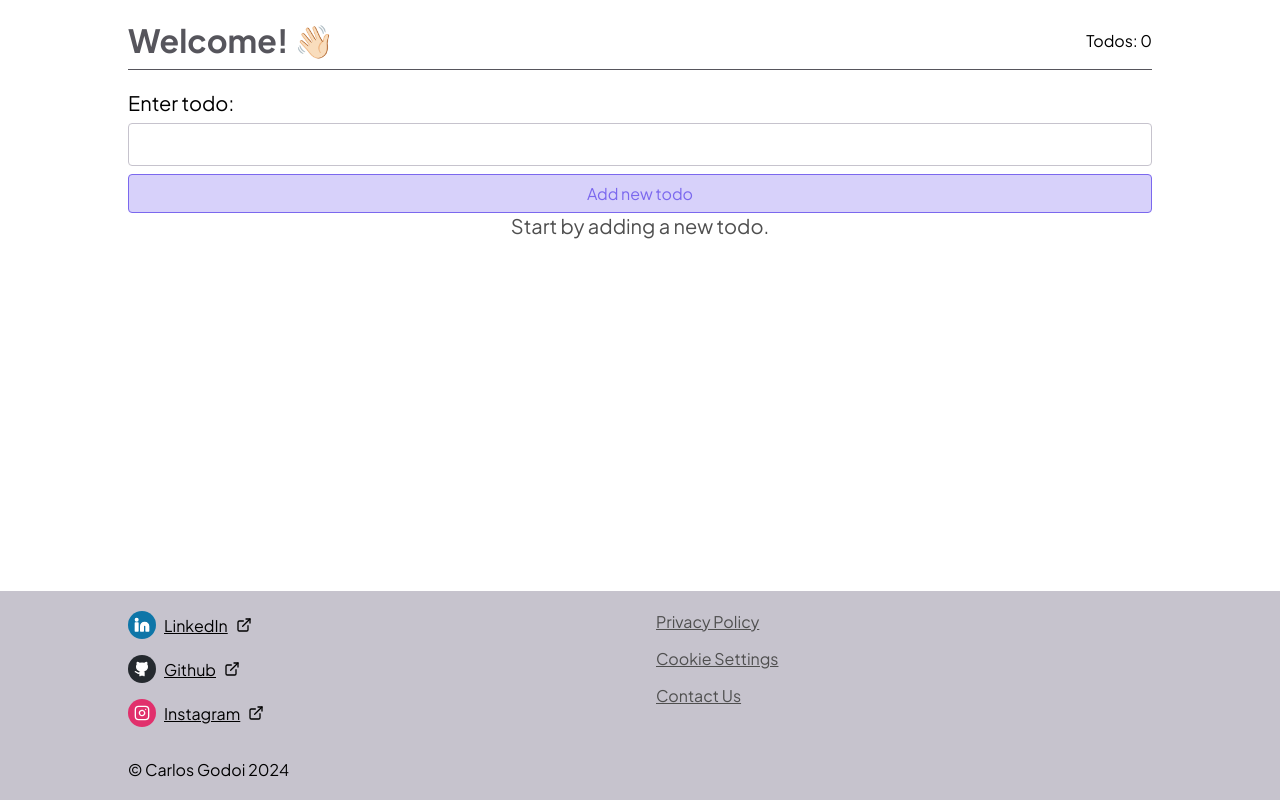
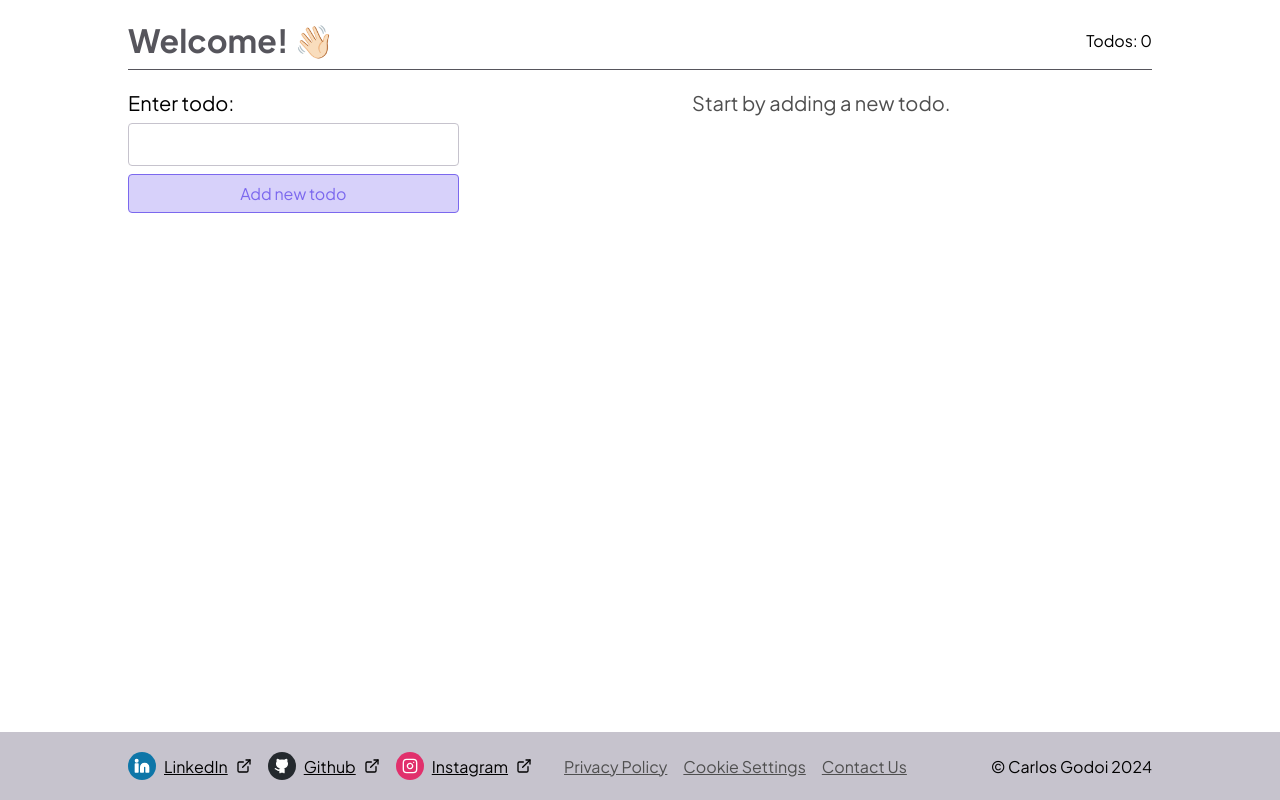
Before and after one commit to ceduardogodoi/arke, a React (Vite) app: page / in a window 1280 px wide. Built offline with nearby package versions, Linux system fonts and the light colour scheme.

Commit message:
feat: desktop large styles

```diff
--- a/src/components/organisms/footer/styles.css
+++ b/src/components/organisms/footer/styles.css
@@ -15,13 +15,20 @@
   .page-footer__content {
     display: grid;
     grid-template-columns: repeat(2, 1fr);
-    max-width: 1024px;
   }
 }
 
 @media screen and (min-width: 1280px) {
   .page-footer__content {
+    display: flex;
+    flex-direction: row;
     max-width: 1024px;
+  }
+}
+
+@media screen and (min-width: 1920px) {
+  .page-footer__content {
+    max-width: 1280px;
   }
 }
 
@@ -30,6 +37,15 @@
   display: flex;
   flex-direction: column;
   gap: 16px;
+  height: 100%;
+}
+
+@media screen and (min-width: 1280px) {
+  .page-footer__socials,
+  .page-footer__legal {
+    align-items: center;
+    flex-direction: row;
+  }
 }
 
 .page-footer__social .link {
@@ -58,3 +74,11 @@
 .page-footer__social[data-social=instagram] .page-footer__social-bg {
   background-color: var(--color-instragram);
 }
+
+@media screen and (min-width: 1280px) {
+  .page-footer__copyright {
+    align-items: center;
+    display: flex;
+    margin-inline-start: auto;
+  }
+}
--- a/src/components/organisms/header/styles.css
+++ b/src/components/organisms/header/styles.css
@@ -5,6 +5,12 @@
 @media screen and (min-width: 1280px) {
   .page-header {
     max-width: 1024px;
+  }
+}
+
+@media screen and (min-width: 1920px) {
+  .page-header {
+    max-width: 1280px;
   }
 }
 
--- a/src/components/templates/todos-template/styles.css
+++ b/src/components/templates/todos-template/styles.css
@@ -8,7 +8,16 @@
 
 @media screen and (min-width: 1280px) {
   .page-content {
+    display: grid;
+    gap: 32px;
+    grid-template-columns: 0.5fr 1fr;
     max-width: 1024px;
+  }
+}
+
+@media screen and (min-width: 1920px) {
+  .page-content {
+    max-width: 1280px;
   }
 }
 
```
